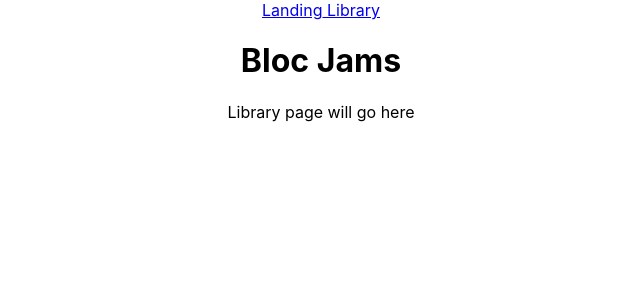
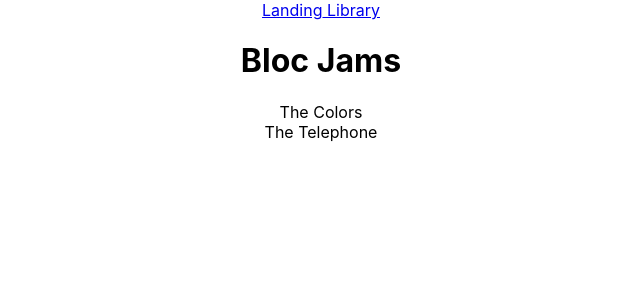
Before and after one commit to joshhmann/bloc-jams-react, a React (Create React App) app: page /library in a window 1280 px wide. Shown: the top 300 px of the page, without its empty margins (319-959 px from the left). Built offline with nearby package versions, Linux system fonts and the light colour scheme.

Commit message:
WIP checkpoint URL parameters

```diff
--- a/src/components/Library.js
+++ b/src/components/Library.js
@@ -1,9 +1,25 @@
-import React from 'react';
+import React, { Component } from 'react';
+import albumData from './../data/albums';
 
-const Library = () => (
-  <section className="library">
-    Library page will go here
-  </section>
-);
+class Library extends Component {
+  constructor(props) {
+    super(props);
+    this.state = { albums: albumData };
+  }
+
+  render() {
+    return (
+      <section className='library'>
+        {
+          this.state.albums.map( (album, index) =>
+            <div key={index} >
+              {album.title}
+            </div>
+          )
+        }
+      </section>
+    );
+  }
+}
 
 export default Library;
--- /dev/null
+++ b/src/data/albums.js
@@ -0,0 +1,27 @@
+export default [{
+  title: 'The Colors',
+  artist: 'Pablo Picasso',
+  releaseInfo: '1909 Spanish Records',
+  albumCover: '/assets/images/album_covers/01.jpg',
+  slug: 'the-colors',
+  songs: [
+      { title: 'Blue', duration: '161.71', audioSrc: '/assets/music/blue.mp3' },
+      { title: 'Green', duration: '103.96', audioSrc: '/assets/music/green.mp3' },
+      { title: 'Red', duration: '268.45', audioSrc: '/assets/music/red.mp3' },
+      { title: 'Pink', duration: '153.14', audioSrc: '/assets/music/pink.mp3' },
+      { title: 'Magenta', duration: '374.22', audioSrc: '/assets/music/magenta.mp3' }
+  ]
+}, {
+    title: 'The Telephone',
+    artist: 'Guglielmo Marconi',
+    releaseInfo: '1909 EM',
+    albumCover: '/assets/images/album_covers/02.jpg',
+    slug: 'the-telephone',
+    songs: [
+      { title: 'Blue', duration: '161.71', audioSrc: '/assets/music/blue.mp3' },
+      { title: 'Green', duration: '103.96', audioSrc: '/assets/music/green.mp3' },
+      { title: 'Red', duration: '268.45', audioSrc: '/assets/music/red.mp3' },
+      { title: 'Pink', duration: '153.14', audioSrc: '/assets/music/pink.mp3' },
+      { title: 'Magenta', duration: '374.22', audioSrc: '/assets/music/magenta.mp3' }
+    ]
+}];
```
